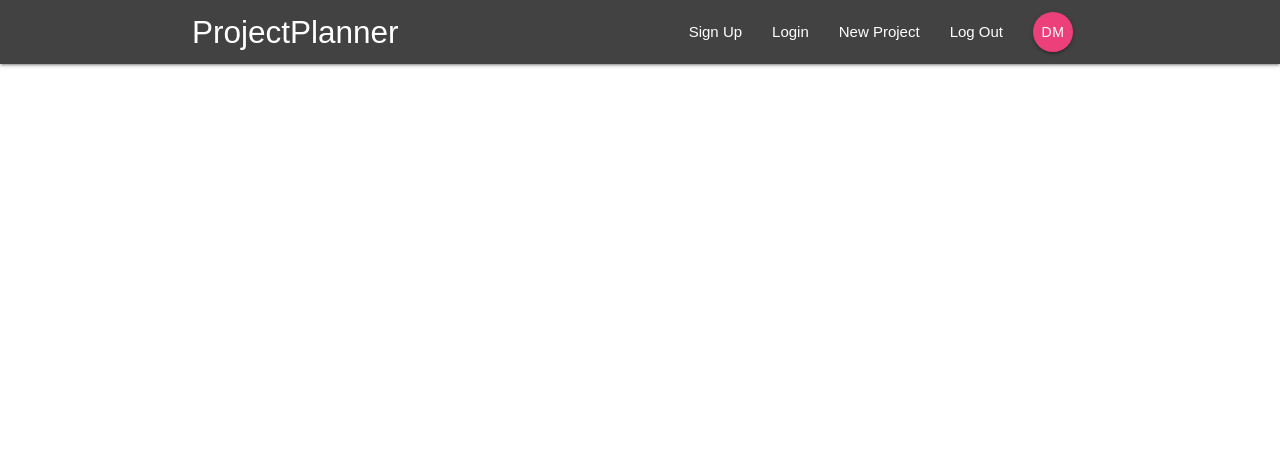
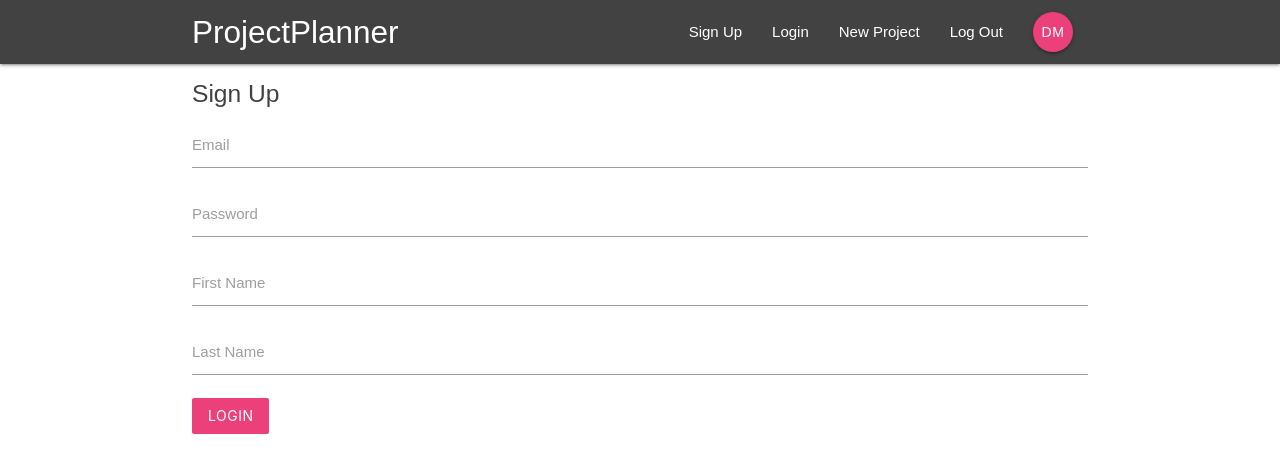
Before and after one commit to danielmeeusen/react-project-planner, a React (Create React App) app: page /signup in a window 1280 px wide. Shown: the top 472 px of the page. Built offline with nearby package versions, Linux system fonts and the light colour scheme.

Commit message:
8 login & Signup Components

```diff
--- a/src/App.js
+++ b/src/App.js
@@ -1,8 +1,10 @@
-import React, { Component } from "react";
-import { BrowserRouter, Switch, Route } from "react-router-dom";
-import Navbar from "./components/layout/Navbar";
-import Dashboard from "./components/dashboard/Dashboard";
-import ProjectDetails from './components/projects/ProjectDetails'
+import React, { Component } from 'react';
+import { BrowserRouter, Switch, Route } from 'react-router-dom';
+import Navbar from './components/layout/Navbar';
+import Dashboard from './components/dashboard/Dashboard';
+import ProjectDetails from './components/projects/ProjectDetails';
+import SignIn from './components/auth/SignIn';
+import SignUp from './components/auth/SignUp';
 
 class App extends Component {
   render() {
@@ -13,6 +15,8 @@
           <Switch>
             <Route exact path="/" component={Dashboard} />
             <Route path="/project/:id" component={ProjectDetails} />
+            <Route path="/signin" component={SignIn} />
+            <Route path="/signup" component={SignUp} />
           </Switch>
         </div>
       </BrowserRouter>
--- a/src/components/auth/SignIn.js
+++ b/src/components/auth/SignIn.js
@@ -0,0 +1,42 @@
+import React, { Component } from 'react';
+
+class SignIn extends Component {
+  state = {
+    email: '',
+    password: ''
+  };
+
+  handleChange = e => {
+    this.setState({
+      [e.target.id]: e.target.value
+    });
+  };
+
+  handleSubmit = e => {
+    e.preventDefault();
+    console.log(this.state);
+  };
+
+  render() {
+    return (
+      <div className="container">
+        <form onSubmit={this.handleSubmit} className="white">
+          <h5 className="grey-text text-darken-3">Sign In</h5>
+          <div className="input-field">
+            <label htmlFor="email">Email</label>
+            <input type="email" id="email" onChange={this.handleChange} />
+          </div>
+          <div className="input-field">
+            <label htmlFor="password">Password</label>
+            <input type="password" id="password" onChange={this.handleChange} />
+          </div>
+          <div className="input-field">
+            <button className="btn pink lighten-1 z-depth-0">Login</button>
+          </div>
+        </form>
+      </div>
+    );
+  }
+}
+
+export default SignIn;
--- a/src/components/auth/SignUp.js
+++ b/src/components/auth/SignUp.js
@@ -0,0 +1,52 @@
+import React, { Component } from 'react';
+
+class SignUp extends Component {
+  state = {
+    email: '',
+    password: '',
+    firstName: '',
+    lastName: ''
+  };
+
+  handleChange = e => {
+    this.setState({
+      [e.target.id]: e.target.value
+    });
+  };
+
+  handleSubmit = e => {
+    e.preventDefault();
+    console.log(this.state);
+  };
+
+  render() {
+    return (
+      <div className="container">
+        <form onSubmit={this.handleSubmit} className="white">
+          <h5 className="grey-text text-darken-3">Sign Up</h5>
+          <div className="input-field">
+            <label htmlFor="email">Email</label>
+            <input type="email" id="email" onChange={this.handleChange} />
+          </div>
+          <div className="input-field">
+            <label htmlFor="password">Password</label>
+            <input type="password" id="password" onChange={this.handleChange} />
+          </div>
+          <div className="input-field">
+            <label htmlFor="firstName">First Name</label>
+            <input type="text" id="firstName" onChange={this.handleChange} />
+          </div>
+          <div className="input-field">
+            <label htmlFor="lastName">Last Name</label>
+            <input type="text" id="lastName" onChange={this.handleChange} />
+          </div>
+          <div className="input-field">
+            <button className="btn pink lighten-1 z-depth-0">Login</button>
+          </div>
+        </form>
+      </div>
+    );
+  }
+}
+
+export default SignUp;
--- a/src/components/projects/ProjectDetails.js
+++ b/src/components/projects/ProjectDetails.js
@@ -16,7 +16,7 @@
         </div>
         <div className="card-action grey lighten-4 grey-text">
           <div>Posted by User</div>
-          <div>2nd September, 2am</div>
+        <div>2nd September, 2am</div>
         </div>
       </div>
     </div>
```
